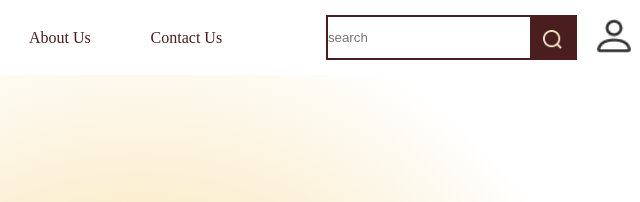
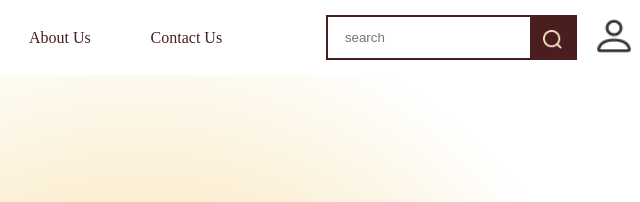
Before and after one commit to harukaarai95/chocobrat-bakery-website, a plain HTML site: page index.html in a window 1280 px wide. Shown: the top 202 px of the page, 640-1280 px from the left. Drawn offline with Linux system fonts and the light colour scheme.

Commit message:
updated css file for header

```diff
--- a/style.css
+++ b/style.css
@@ -34,6 +34,7 @@ h1{
     color: #4A1D1F;
     text-align: right;
 }
+
 header img{
     width: 34px;
     height: 34px;
@@ -83,12 +84,15 @@ grid-column: 6;
     border: 2px solid #4A1D1F;
     width: 251px;
     height: 45px;
-    background-color: pink;
 }
 
 .search-input{
     border: none;
     width: 100%;
+}
+
+input{
+    padding-left: 17px;
 }
 
 .form-button{
```
